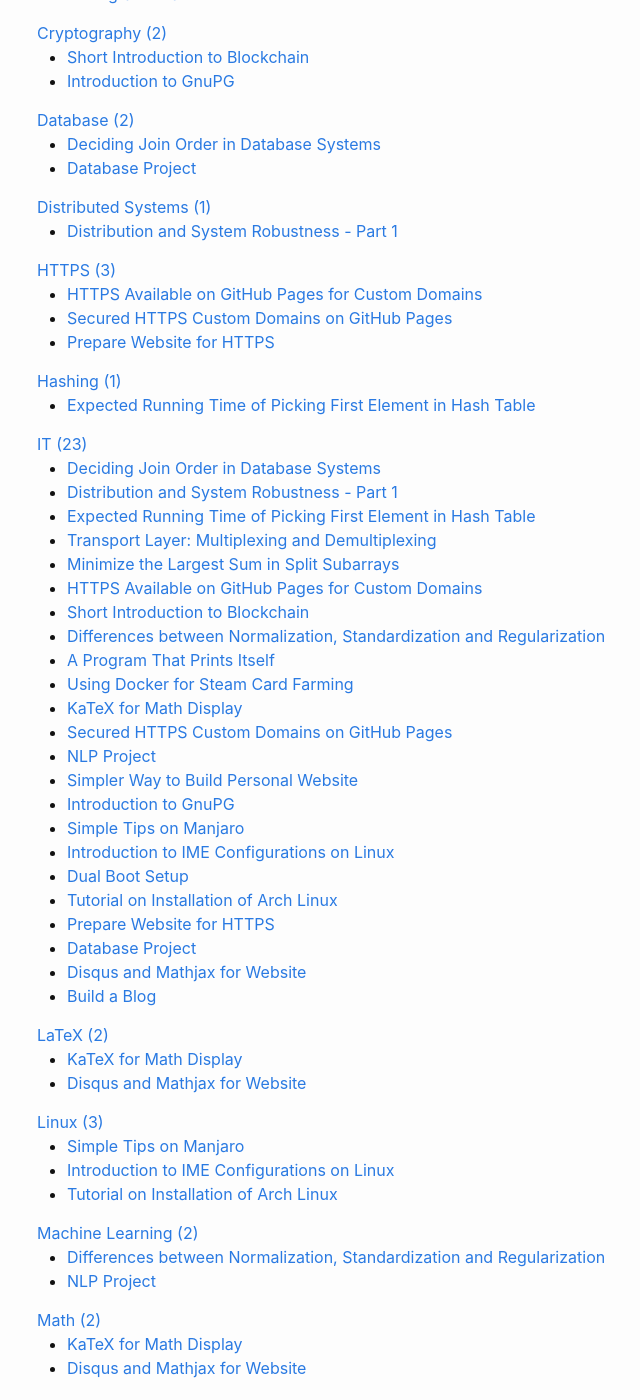
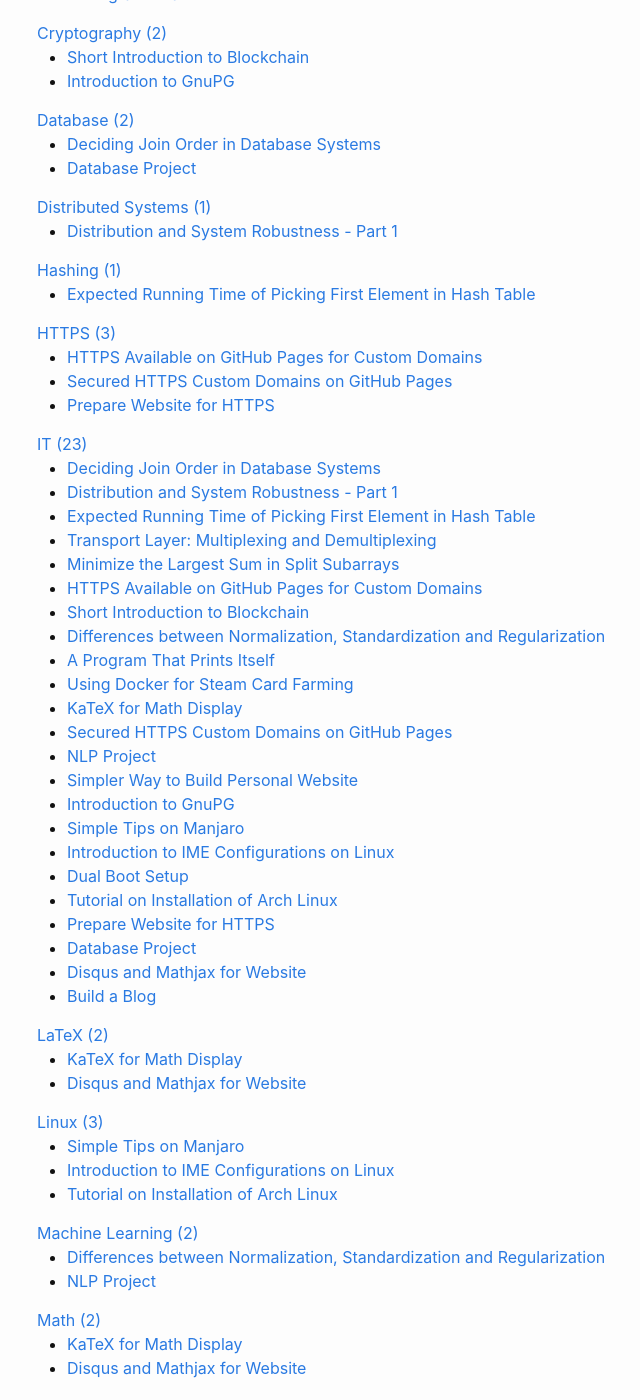
Before and after one commit to maristie/maristie.github.io, a Jekyll site: the page built from tags.md, in a window 1280 px wide and 1400 px high, scrolled down 197 px. Shown: the whole window, without its empty margins (233-873 px from the left). Built offline with Jekyll 4.4.1, drawn with Linux system fonts in a browser that asks for light colours; some of the changed text lies outside the part shown.

```diff
--- a/_layouts/post.html
+++ b/_layouts/post.html
@@ -1,7 +1,7 @@
 ---
 layout: default
 ---
-<article class="post h-entry" itemscope itemtype="http://schema.org/BlogPosting">
+<article class="post h-entry" itemscope itemtype="https://schema.org/BlogPosting">
 
   <header class="post-header">
     <h1 class="post-title p-name" itemprop="name headline">{{ page.title | escape }}</h1>
--- a/_layouts/tags.html
+++ b/_layouts/tags.html
@@ -5,17 +5,22 @@ layout: default
     Credits to http://jrper.github.io/2018/04/03/AddingTags.html.
 {% endcomment %}
 
-{% assign tags_by_name = site.tags | sort %}
-{% for tag_with_posts in tags_by_name %}
-    {% assign tag = tag_with_posts | first %}
-    {% assign posts = tag_with_posts | last %}
-    <div id="tags">
-        <a name="{{ tag }}"></a><a href="/tags#{{ tag }}">{{ tag }} ({{ posts.size }})</a>
+{% assign tags = "" | split: "" %}
+{% for tag_with_posts in site.tags %}
+    {% assign tags = tags | push: tag_with_posts[0] %}
+{% endfor %}
+{% assign sorted_tags = tags | sort_natural %}
+{% for tag in sorted_tags %}
+    {% assign posts = site.tags[tag] %}
+    <div class="p-category" itemprop="tag">
+        <a id="{{ tag }}" href="/tags#{{ tag }}">{{ tag }} ({{ posts.size }})</a>
     </div>
     <ul>
         {% for post in posts %}
             <li>
-                <a href="{{ post.url }}">{{ post.title }}</a>
+                <span itemprop="title" itemscope itemtype="https://schema.org/BlogPosting">
+                    <a class="p-name" href="{{ post.url | relative_url }}">{{ post.title | escape }}</a>
+                </span>
             </li>
         {% endfor %}
     </ul>
```
Also changed, not shown: _includes/tags.html (deleted, +0 -12 lines), _posts/2017-11-12-Simple-Tips-on-Manjaro.md (+0 -2 lines).
